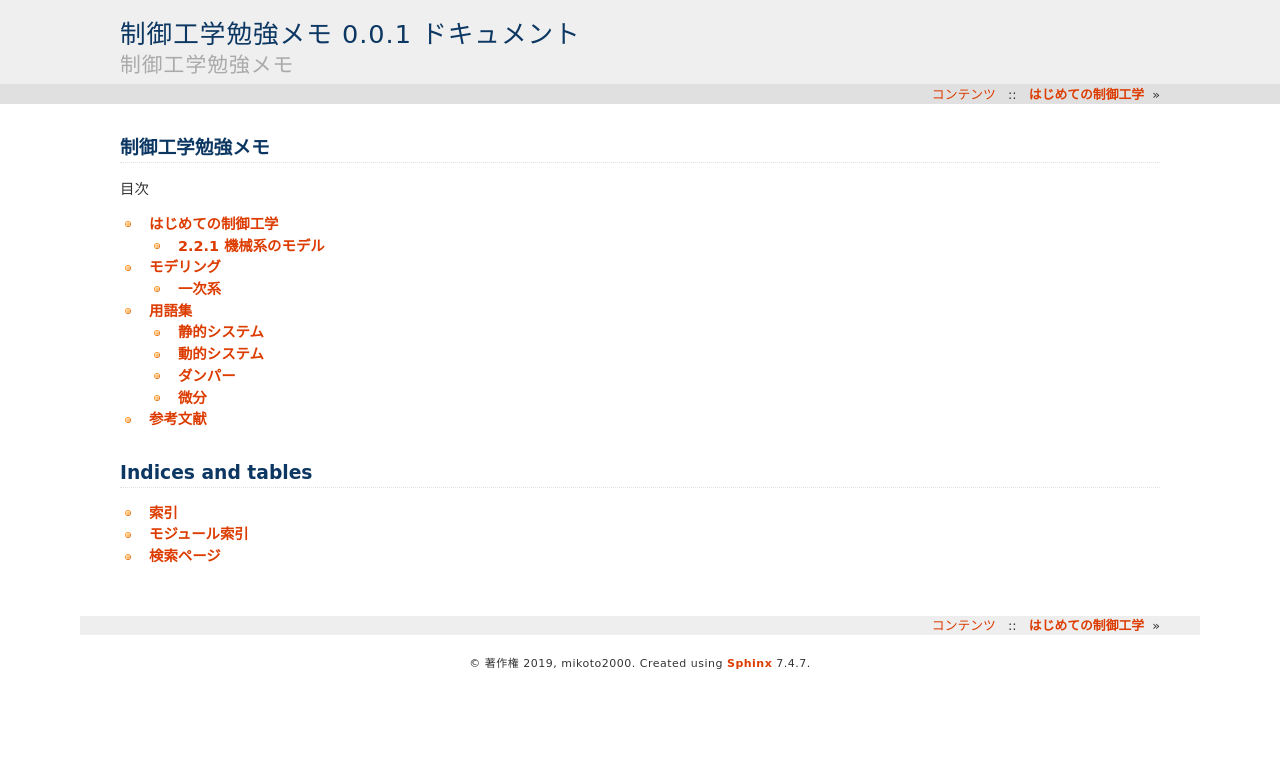
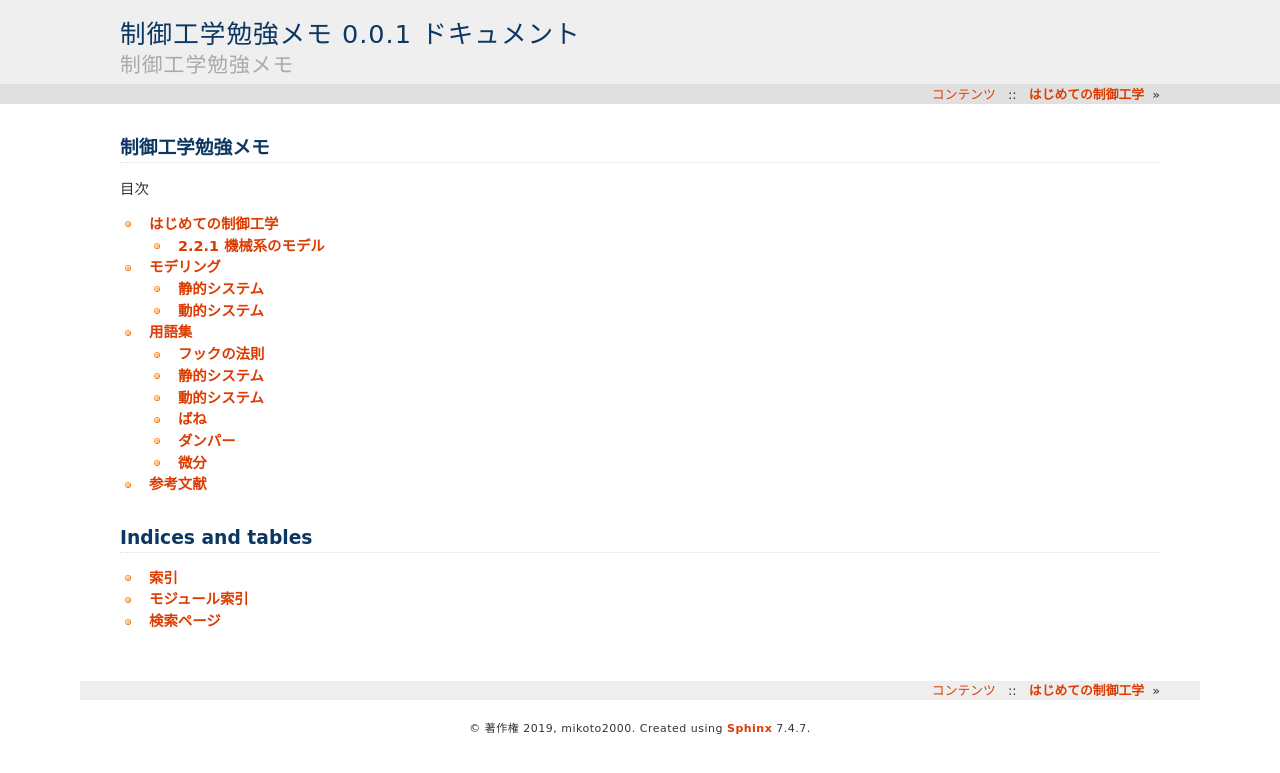
Before and after one commit to mikoto2000/control-engineering, a Sphinx documentation site: the page built from source/index.rst, in a window 1280 px wide. Shown: the top 773 px of the page. Built offline with Sphinx 7.4.7, drawn with Linux system fonts in a browser that asks for light colours; some of the changed lines change nothing that is shown.

Commit message:
ばねモデルに関する記述を追加。

```diff
--- a/source/モデリング.rst
+++ b/source/モデリング.rst
@@ -2,12 +2,63 @@
 モデリング
 ==========
 
-------
+------------
+静的システム
+------------
+
+静的システムは、現在の出力が現在の入力のみで決まるもの。
+
+
+線形ばね
+--------
+
+フックの法則(変位と復元力は比例する) が成り立つばね。
+
+.. figure:: ./image/spring.png
+
+   ばね系([SYSCON_2009]_ の図 2.5 より引用)
+
+- :math:`A`: 今回注目する点
+- :math:`u`: 点 :math:`A` にかかる力
+- :math:`x`: 点 :math:`A` の変位
+- :math:`k`: ばね定数
+
+「変位と復元力は比例する」から、 :eq:`spring_1` が成り立つ。
+
+.. math::
+   :label: spring_1
+
+   u = kx
+
+これは :eq:`spring_2` のように変形できる。
+
+.. math::
+   :label: spring_2
+
+   \frac{u}{k}  &= x\\
+   \frac{1}{k}u &= x
+
+.. math::
+   :label: spring_3
+
+   x = \frac{1}{k}u
+
+:eq:`spring_3` から、点 :math:`A` を変位 :math:`x` にとどめたければ、
+変位に比例した力で引っ張らないといけないということがわかる。
+
+
+------------
+動的システム
+------------
+
+入力に対し、出力が微分方程式で求まるもの。例えば、出力の計算に速度(変位の微分)が必要なものは動的システム。
+
+
 一次系
 ------
 
 ダンパー
---------
+^^^^^^^^
 
 ダンパーは、速度に比例した抵抗力(粘性減衰係数)を発生する装置。
 急な加減速を抑制するために使うイメージ。
--- a/source/用語集.rst
+++ b/source/用語集.rst
@@ -1,6 +1,13 @@
 ======
 用語集
 ======
+
+------------
+フックの法則
+------------
+
+「変位と復元力は比例する」という法則。ばねシステムのモデルなどに適用される。
+
 
 ------------
 静的システム
@@ -14,6 +21,16 @@
 ------------
 
 入力に対し、出力が微分方程式で求まるもの。例えば、出力の計算に速度(変位の微分)が必要なものは動的システム。
+
+
+----
+ばね
+----
+
+線形ばね
+--------
+
+「フックの法則」が成り立つばね。
 
 
 --------
```
Also changed, not shown: source/image/spring.png (added).
